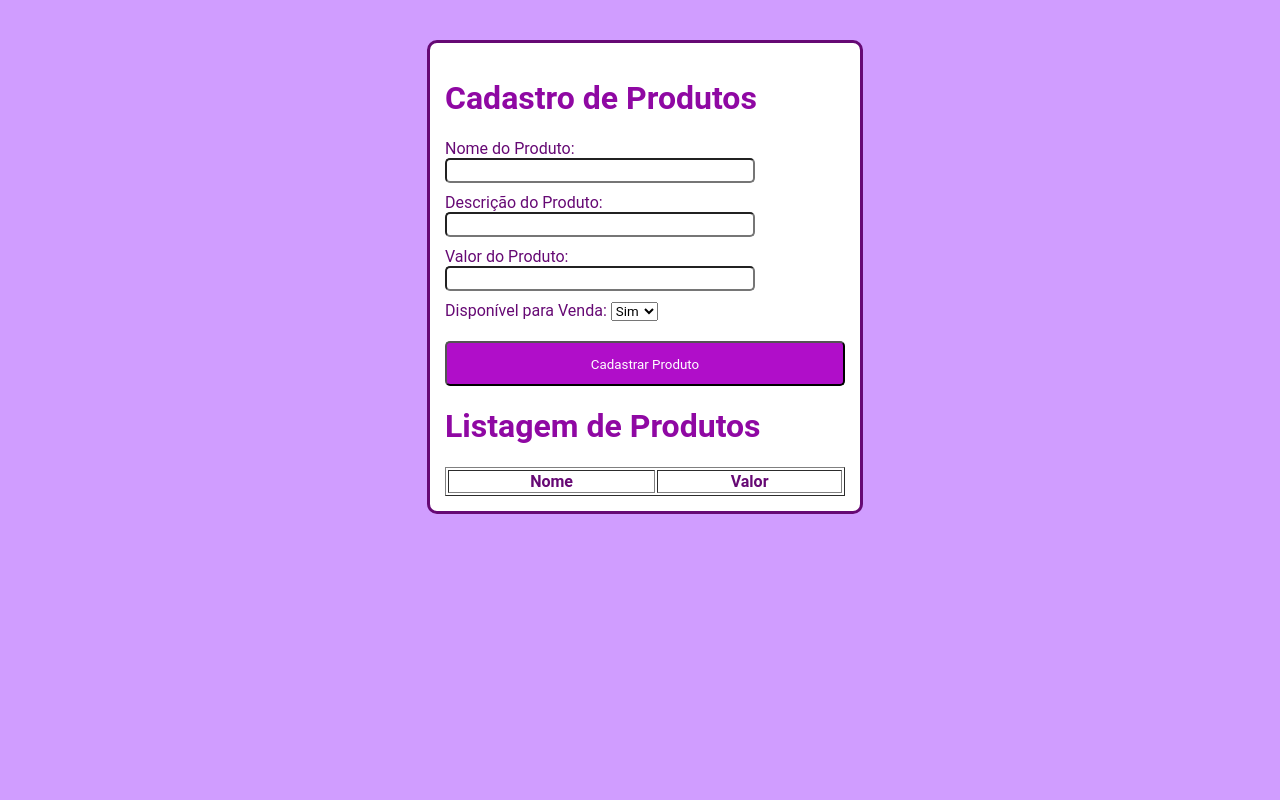
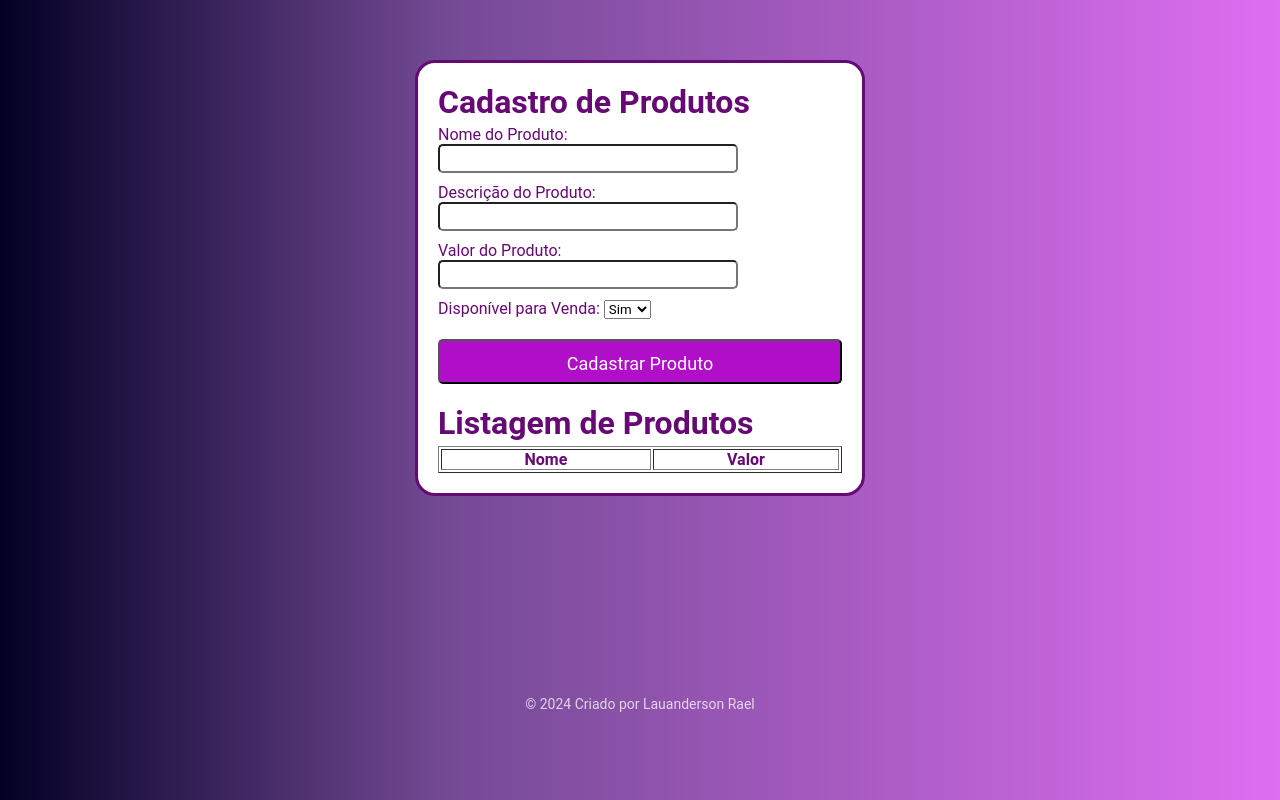
Before and after one commit to lauanderson-rael/js-CadastroDeProdutos, a plain HTML site: page index.html in a window 1280 px wide. Drawn offline with Linux system fonts and the light colour scheme.

Commit message:
atualizando

```diff
--- a/estilo.css
+++ b/estilo.css
@@ -1,6 +1,9 @@
 
 *{
 font-family: 'Roboto', sans-serif;
+margin: 0;
+padding: 0;
+box-sizing: border-box;
 
 
 }
@@ -9,24 +12,22 @@ font-family: 'Roboto', sans-serif;
     border: 3px solid ;
     display: flex;
     flex-direction: column;
-    margin-left: 10px;
-    justify-content: center;
-    width: 400px;
+    width: 450px;
     height: 70%;
-    padding: 15px;
+    padding: 20px;
+    margin-top: 40px;
     background-color: white;
-    border-radius: 10px;
+    border-radius: 20px;
 
 }
 .title{
-    color: rgb(143, 8, 163);
     border-radius: 7px;
-
+    margin-bottom: 4px;
 }
 
 
 .form input{
-    padding: 3px;
+    padding: 5px;
     width: 300px;
     margin-bottom: 10px;
     border-radius: 5px;
@@ -34,6 +35,7 @@ font-family: 'Roboto', sans-serif;
 
 .form button{
     margin-top: 20px;
+    margin-bottom: 20px;
     padding-top: 3px;
     text-align: center;
     border-radius: 5px;
@@ -41,14 +43,38 @@ font-family: 'Roboto', sans-serif;
     color: white;
     width: 100%;
     height: 45px;
+    font-size: 18px;
 
 }
 
-body, html {
-    background-color: rgb(208, 157, 255);
+.form button:hover{
+    color: white;
+    background-color: rgb(117, 13, 133);
+
+
+}
+
+.principal{
     margin-top: 20px;
     display: flex;
     justify-content: center;
     align-items: center;
     color: rgb(102, 9, 116);
 }
+
+
+body{
+    background: rgb(2,0,36);
+    background: linear-gradient(90deg, rgba(2,0,36,1) 0%, rgba(116,74,149,1) 35%, rgba(198,3,231,0.5747549019607843) 100%);
+
+
+}
+
+footer{
+    font-size: 14px;
+    display: flex;
+    justify-content: center;
+    align-items: center;
+    color: rgba(255, 255, 255, 0.749);
+    margin-top: 200px;
+}
--- a/index.html
+++ b/index.html
@@ -11,7 +11,7 @@
     <link href="https://fonts.googleapis.com/css2?family=Roboto:ital,wght@0,100;0,300;0,400;0,500;0,700;0,900;1,100;1,300;1,400;1,500;1,700;1,900&display=swap">
 </head>
 <body>
-
+   <div class="principal">
         <div class="container">
             <h1 class="title">Cadastro de Produtos</h1>
 
@@ -38,6 +38,10 @@
                 </tr>
             </table>
         </div>
+
+    </div>
+
+    <footer>© 2024 Criado por Lauanderson Rael</footer>
     <script src="script.js"></script>
 
 </body>
--- a/script.js
+++ b/script.js
@@ -1,6 +1,6 @@
 const formCadastro = document.getElementById('formCadastro');
 const tabelaProdutos = document.getElementById('tabelaProdutos');
-formCadastro.addEventListener('submit', function(event) {
+formCadastro.addEventListener('submit', (event) => {
     event.preventDefault();
 
     const nome = document.getElementById('nome').value;
```
Lines whose indentation alone changed are shown as unchanged.
